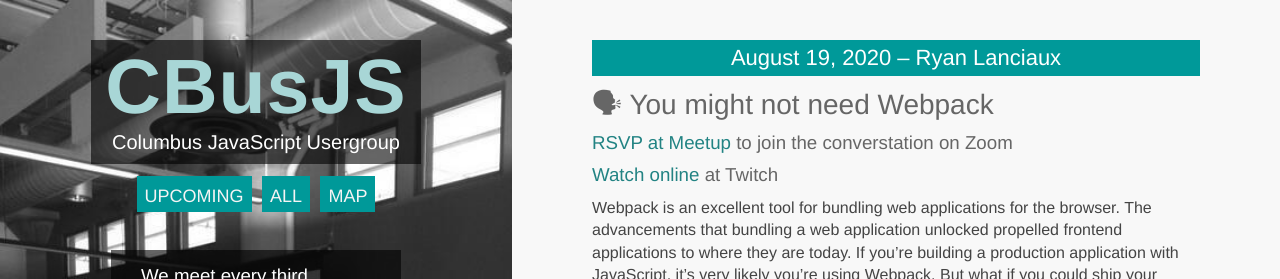
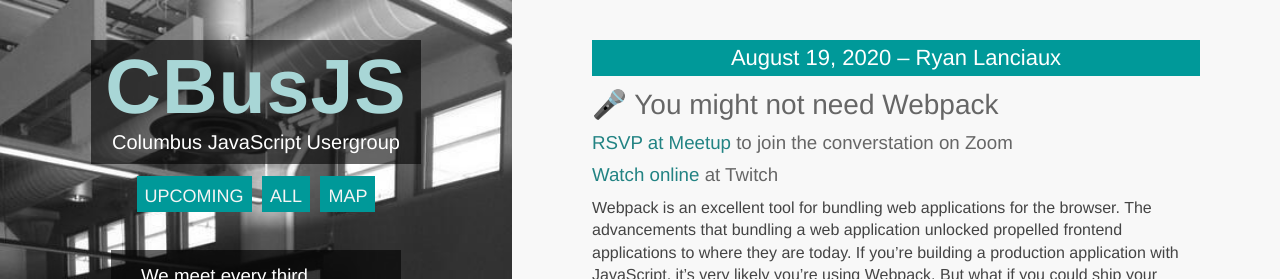
Before and after one commit to columbusjs/columbusjs.github.io, a Jekyll site: the page built from _posts/2020-08-19-ryan-lanciaux.markdown, in a window 1280 px wide. Shown: the top 279 px of the page. Built offline with Jekyll 4.4.1, drawn with Linux system fonts in a browser that asks for light colours.

```diff
--- a/_posts/2020-08-19-ryan-lanciaux.markdown
+++ b/_posts/2020-08-19-ryan-lanciaux.markdown
@@ -1,7 +1,7 @@
 ---
 date: 2020-08-19 19:00:00
 layout: post
-title: "🗣 You might not need Webpack"
+title: "🎤 You might not need Webpack"
 speaker: "Ryan Lanciaux"
 ---
 
```
